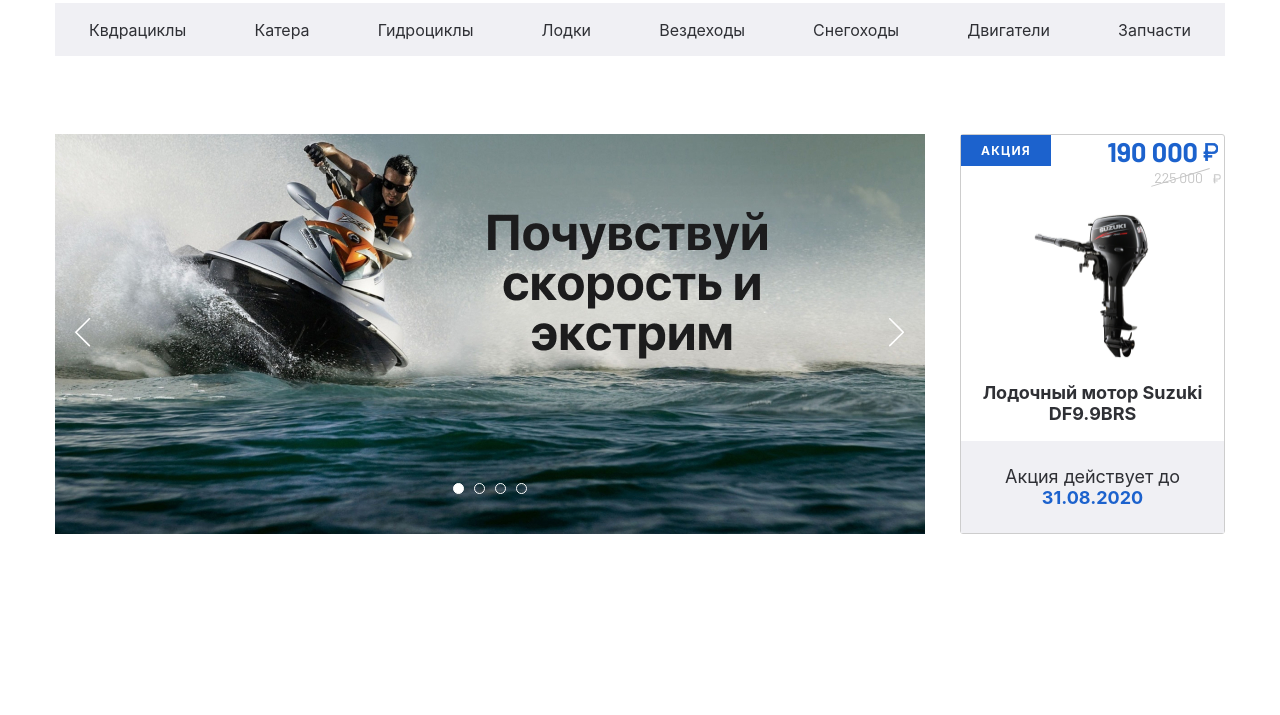
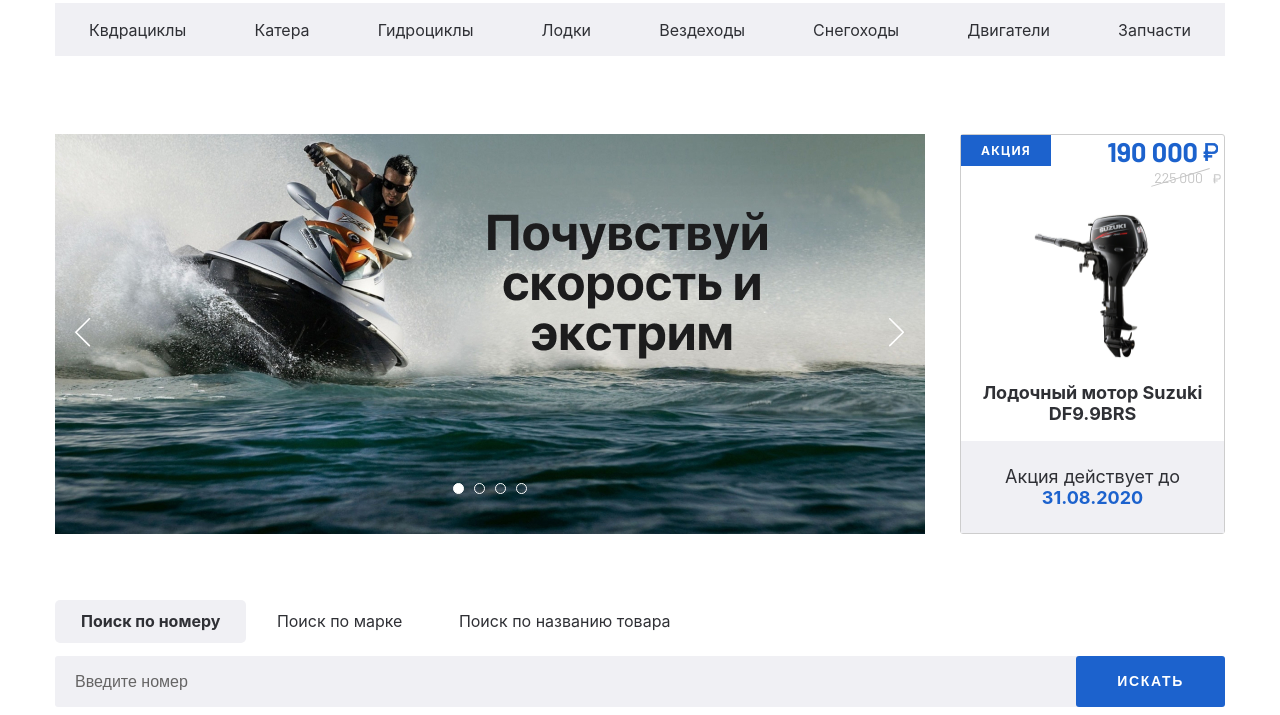
Before and after one commit to zhanybekovych/drive-moto, a website: page app/index.html in a window 1280 px wide. Shown: the part 127-842 px from the top of the page. Before the commit the page ends 800 px from the top, so only its background shows below. Drawn offline with nearby package versions, Linux system fonts and the light colour scheme; files that its build step writes are made by us from their sources; files whose address does not match are found by name.

Commit message:
Add Search

```diff
--- a/app/index.html
+++ b/app/index.html
@@ -145,6 +145,38 @@
     </div>
   </section>
 
+  <section class="search">
+    <div class="container">
+      <div class="search__inner">
+        <div class="search__tabs">
+          <a href="#tab-1" class="search__tabs-item search__tabs-item--active">Поиск по номеру</a>
+          <a href="#tab-2" class="search__tabs-item">Поиск по марке</a>
+          <a href="#tab-3" class="search__tabs-item">Поиск по названию товара</a>
+        </div>
+      </div>
+      <div class="search__content">
+        <div class="search__content-item search__content-item--active" id="tab-1">
+          <form class="search__form">
+            <input class="search__input" type="text" placeholder="Введите номер">
+            <button class="search__btn">Искать</button>
+          </form>
+        </div>
+        <div class="search__content-item" id="tab-2">
+          <form class="search__form">
+            <input class="search__input" type="text" placeholder="Введите марку">
+            <button class="search__btn">Искать</button>
+          </form>
+        </div>
+        <div class="search__content-item" id="tab-3">
+          <form class="search__form">
+            <input class="search__input" type="text" placeholder="Введите название товара">
+            <button class="search__btn">Искать</button>
+          </form>
+        </div>
+      </div>
+    </div>
+  </section>
+
 
   <script src="js/jquery-3.6.0.min.js"></script>
   <script src="js/slick.min.js"></script>
--- a/app/js/main.js
+++ b/app/js/main.js
@@ -6,4 +6,16 @@ $(function () {
     nextArrow:
       '<button class="banner-slider-btn banner-slider-btn-next"><img src="images/arrow-right.svg" alt=""></button>',
   });
+
+  const tabs = $(".search__tabs-item");
+
+  tabs.on("click", function (e) {
+    e.preventDefault();
+
+    tabs.removeClass("search__tabs-item--active");
+    $(".search__content-item").removeClass("search__content-item--active");
+
+    $(this).addClass("search__tabs-item--active");
+    $($(this).attr("href")).addClass("search__content-item--active");
+  });
 });
--- /dev/null
+++ b/app/scss/_search.scss
@@ -0,0 +1,58 @@
+@import "vars";
+
+.search {
+  &__tabs {
+    margin-bottom: 25px;
+  }
+
+  &__tabs-item {
+    padding: 11px 26px 12px;
+    text-decoration: none;
+  }
+
+  &__tabs-item--active {
+    border-radius: 5px;
+    background-color: $cat-bg;
+    font-weight: 700;
+  }
+
+  &__content-item {
+    display: none;
+  }
+
+  &__content-item--active {
+    display: block;
+  }
+
+  &__form {
+    display: flex;
+  }
+
+  &__input {
+    width: 100%;
+    padding: 5px 20px;
+    font-size: 16px;
+    line-height: 19px;
+    background-color: $cat-bg;
+    border-radius: 3px;
+    border: none;
+
+    &::placeholder {
+      color: $placeholder-color;
+    }
+  }
+
+  &__btn {
+    margin-left: -3px;
+    padding: 17px 41px;
+    font-weight: 700;
+    font-size: 14px;
+    line-height: 17px;
+    letter-spacing: 0.12em;
+    text-transform: uppercase;
+    color: $light;
+    background-color: $accent;
+    border-radius: 3px;
+    border: none;
+  }
+}
--- a/app/scss/_vars.scss
+++ b/app/scss/_vars.scss
@@ -3,6 +3,7 @@ $price-old-color: #c4c4c4;
 $accent: #1c62cd;
 $light: #fff;
 $cat-bg: #f0f0f4;
+$placeholder-color: #656464;
 $border-color: #cdcdcd;
 
 $main-font: "SFProDisplay", sans-serif;
--- a/app/scss/main.scss
+++ b/app/scss/main.scss
@@ -7,3 +7,4 @@
 @import "cart";
 @import "nav-categories";
 @import "banner";
+@import "search";
```
